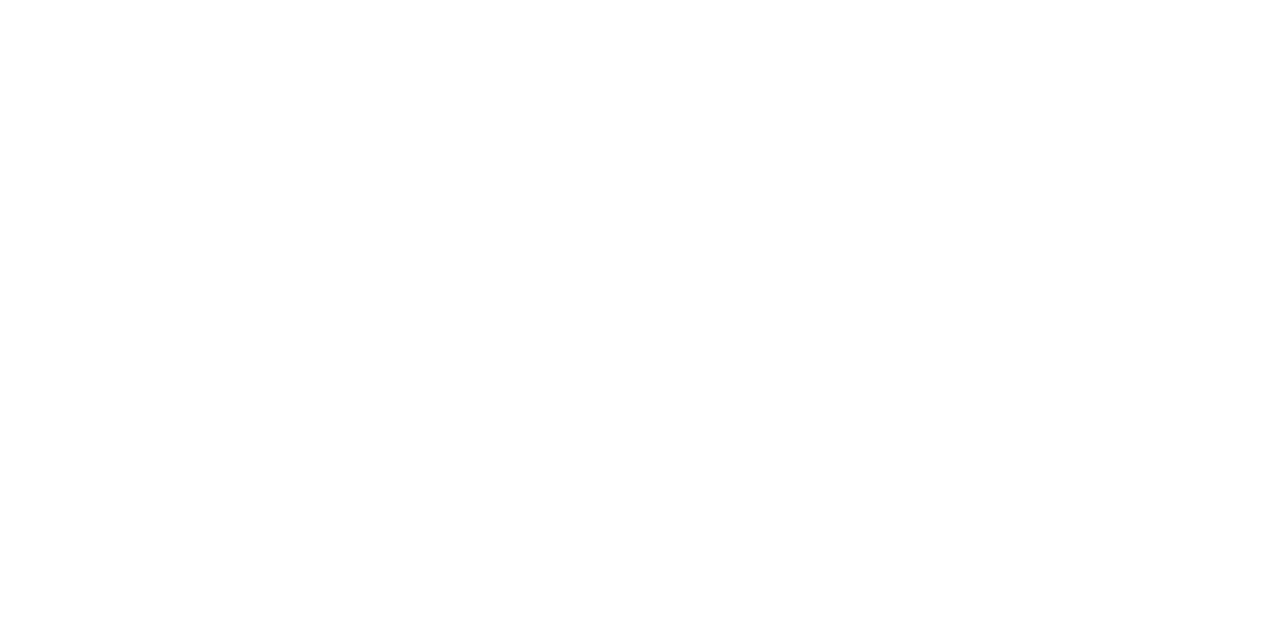
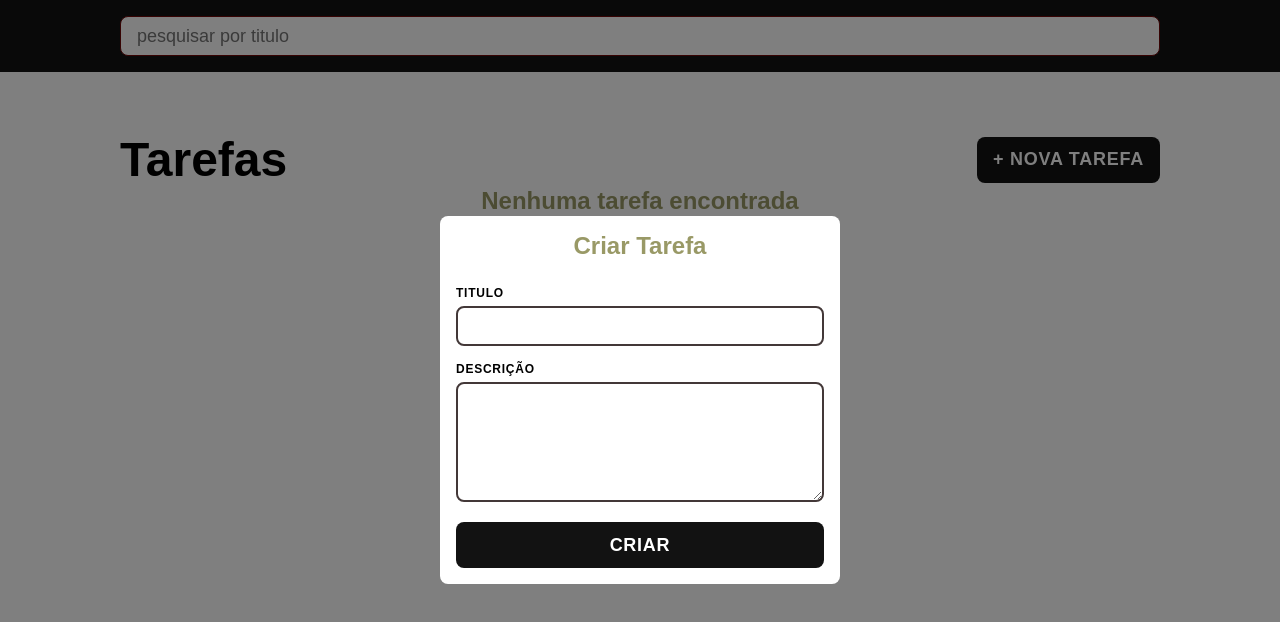
Before and after one commit to DEVinFreire/todo-js, a website: page index.html in a window 1280 px wide. Drawn offline with Linux system fonts and the light colour scheme.

Commit message:
Add initial UI styles and HTML structure for todo list application

```diff
--- /dev/null
+++ b/index.css
@@ -0,0 +1,140 @@
+* {
+  margin: 0;
+  padding: 0;
+  border: 0;
+  text-decoration: none;
+  outline: none;
+  box-sizing: border-box;
+  font-family: "Poppins", sans-serif;
+  list-style: none;
+}
+
+header {
+  background: #121212;
+  padding: 16px 120px;
+}
+
+header input {
+  width: 100%;
+  height: 40px;
+  padding: 0px 16px;
+  border-radius: 8px;
+  border: 1px solid #6d0707;
+  font-size: 18px;
+}
+
+#tarefas {
+  padding: 60px 120px;
+}
+
+#tarefas h2 {
+  display: flex;
+  justify-content: space-between;
+  align-items: center;
+  font-size: 48px;
+}
+
+#tarefas h2 button {
+  height: 46px;
+  background: #121212;
+  color: #fff;
+  font-size: 18px;
+  border: none;
+  border-radius: 8px;
+  padding: 0px 16px;
+  cursor: pointer;
+  font-weight: bold;
+  text-transform: uppercase;
+  letter-spacing: 0.75px;
+  transition-duration: 0.3s;
+}
+#tarefas h2 button:hover {
+  background: #6d0707;
+}
+
+#tarefas h6 {
+  font-size: 24px;
+  text-align: center;
+  color: #996;
+}
+
+#overlay {
+  background-color: #00000080;
+  width: 100%;
+  height: 100%;
+  position: fixed;
+  top: 0;
+  left: 0;
+  z-index: 1;
+}
+
+.modal {
+  width: 400px;
+  background-color: #fff;
+  padding: 16px;
+  border-radius: 10px;
+  position: fixed;
+  top: 50%;
+  left: 50%;
+  z-index: 2;
+  transform: translate(-50%, -50%);
+  border-radius: 8px;
+}
+.modal form h3 {
+  font-size: 24px;
+  text-align: center;
+  color: #996;
+  margin-bottom: 26px;
+}
+
+.modal form label {
+  display: block;
+  font-size: 12px;
+  font-weight: bold;
+  letter-spacing: 0.75px;
+  text-transform: uppercase;
+  margin-bottom: 6px;
+}
+
+.modal form input,
+.modal form textarea {
+  width: 100%;
+  height: 40px;
+  margin-bottom: 16px;
+  padding-left: 8px;
+  border-radius: 8px;
+  border: 2px solid #433838;
+  color: #433838;
+  font-size: 18px;
+  transition-duration: 0.3s;
+}
+
+.modal form input:focus,
+.modal form textarea:focus {
+  border-color: #6d0707;
+  color: #433838;
+}
+
+.modal form textarea {
+  padding-top: 10px;
+  height: 120px;
+}
+
+.modal form button {
+  width: 100%;
+  height: 46px;
+  background: #121212;
+  color: #fff;
+  font-size: 18px;
+  border: none;
+border-radius: 8px;
+  padding: 0px 16px;
+  cursor: pointer;
+  font-weight: bold;
+  text-transform: uppercase;
+  letter-spacing: 0.75px;
+  transition-duration: 0.3s;
+}
+.modal form button:hover {
+  background: #6d0707;
+}
--- a/index.html
+++ b/index.html
@@ -1,11 +1,33 @@
 <!DOCTYPE html>
 <html lang="pt-br">
-<head>
-    <meta charset="UTF-8">
-    <meta name="viewport" content="width=device-width, initial-scale=1.0">
+  <head>
+    <meta charset="UTF-8" />
+    <meta name="viewport" content="width=device-width, initial-scale=1.0" />
+    <link rel="stylesheet" href="index.css" />
     <title>Todo List</title>
-</head>
-<body>
+  </head>
+  <body>
+    <header>
+      <input type="text" id="busca" placeholder="pesquisar por titulo" />
+    </header>
+    <main>
+      <section id="tarefas">
+        <h2>Tarefas <button id="btn-nova-tarefa">+ Nova tarefa</button></h2>
+        <h6>Nenhuma tarefa encontrada</h6>
+      </section>
+      <section id="overlay"></section>
+      <div class="modal">
+        <form>
+          <h3>Criar Tarefa</h3>
+          <label for="titulo">Titulo</label>
+          <input type="text" id="titulo" />
+          <label for="descricao">Descrição</label>
+          <textarea name="" id="descricao"></textarea>
+          <button>Criar</button>
+        </form>
+      </div>
+    </main>
 
-</body>
+    <script src="index.js"></script>
+  </body>
 </html>
--- a/package.json
+++ b/package.json
@@ -4,7 +4,7 @@
   "description": "Todo List - parte do exercicio JS geracao tech 2025",
   "main": "index.js",
   "scripts": {
-    "test": "echo \"Error: no test specified\" && exit 1"
+    "api": "npx json-server api.json --watch --port 3000"
   },
   "repository": {
     "type": "git",
```
